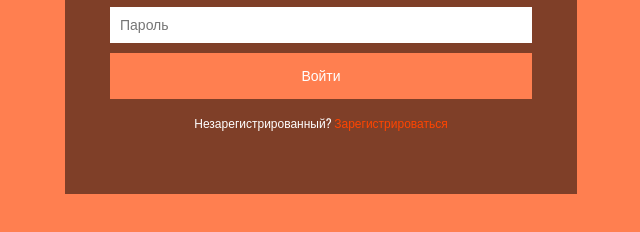
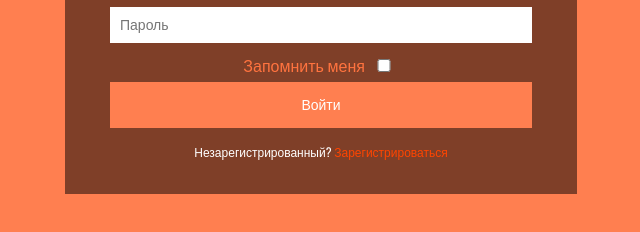
Before and after one commit to TarlanKew/lab2, a plain HTML site: page index.html in a window 1280 px wide. Shown: the part 356-588 px from the top of the page, without its empty margins (319-959 px from the left). Drawn offline with nearby package versions, Linux system fonts and the light colour scheme.

Commit message:
Added remember button

```diff
--- a/css/main.css
+++ b/css/main.css
@@ -56,6 +56,10 @@ body span {
   font-size: 14px;
 }
 
+.form .remember {
+  width: 30px;
+}
+
 .form button {
   font-family: sans-serif;
   width: 100%;
--- a/index.html
+++ b/index.html
@@ -21,6 +21,9 @@
 
           <label for="password" class="visually-hidden">Пароль</label>
           <input type="password" id="password" name="password" placeholder="Пароль">
+
+          <label for="remember"><span>Запомнить меня</span></label>
+          <input type="checkbox" id="remember" name="remember" class="remember">
 
           <button>Войти</button>
           <p class="form__message">Незарегистрированный? <a href="#">Зарегистрироваться</a></p>
```
